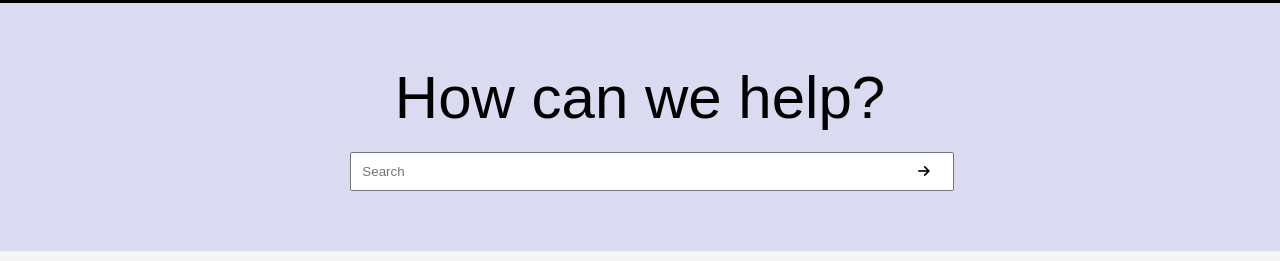
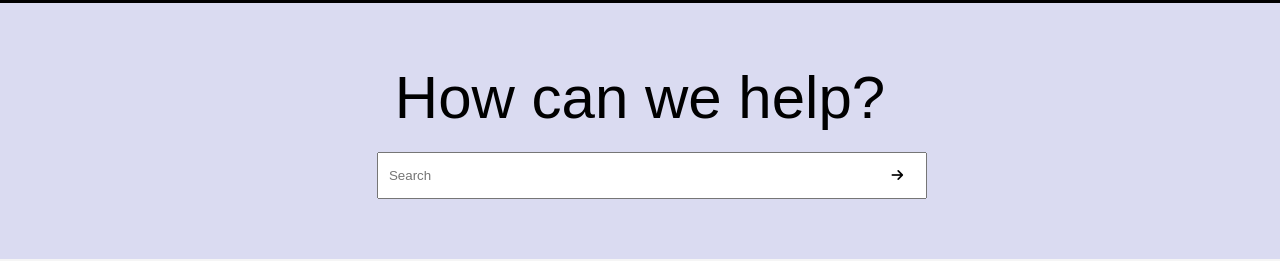
Before and after one commit to alejowoods/ourproject, a plain HTML site: page index.html in a window 1280 px wide. Shown: the part 60-321 px from the top of the page. Drawn offline with Linux system fonts and the light colour scheme.

Commit message:
fixed the search bar

```diff
--- a/style.css
+++ b/style.css
@@ -102,8 +102,8 @@ nav ul{
 }
 
 .search_box{
-    padding: 10px 10px;
-    width:52% ;
+    padding: 14px 10px;
+    width:550px ;
 }
 
 
```
